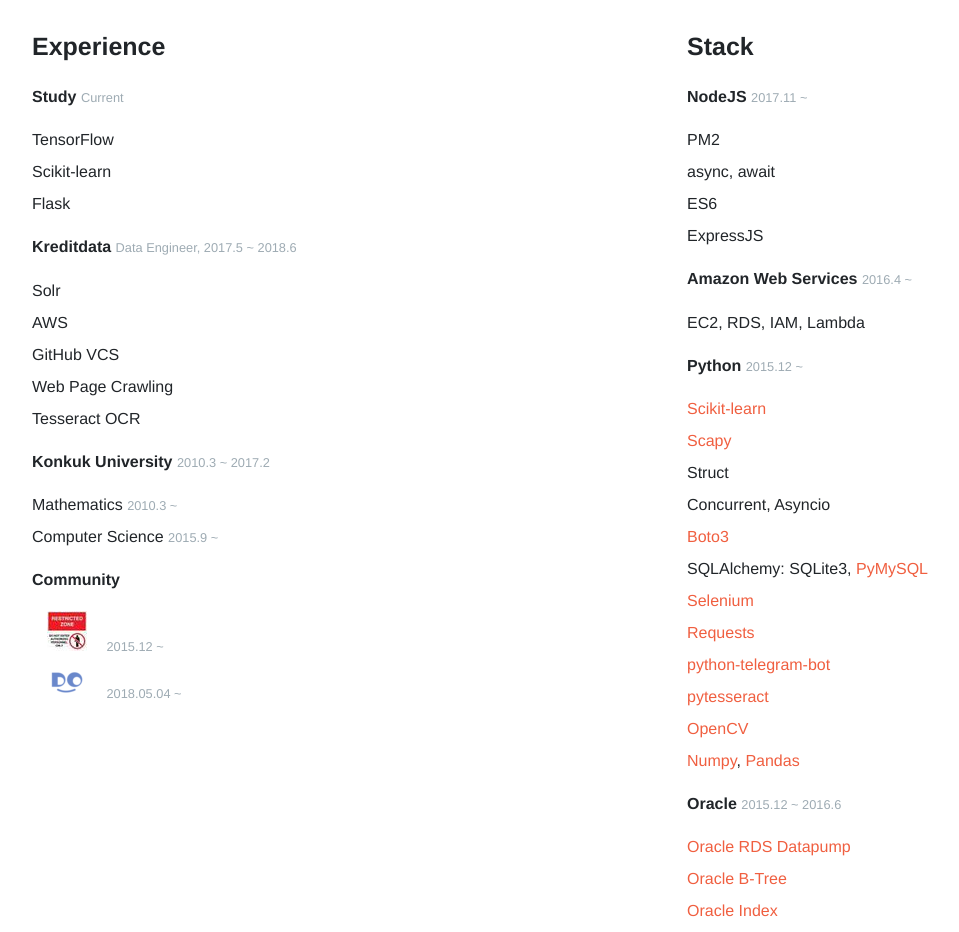
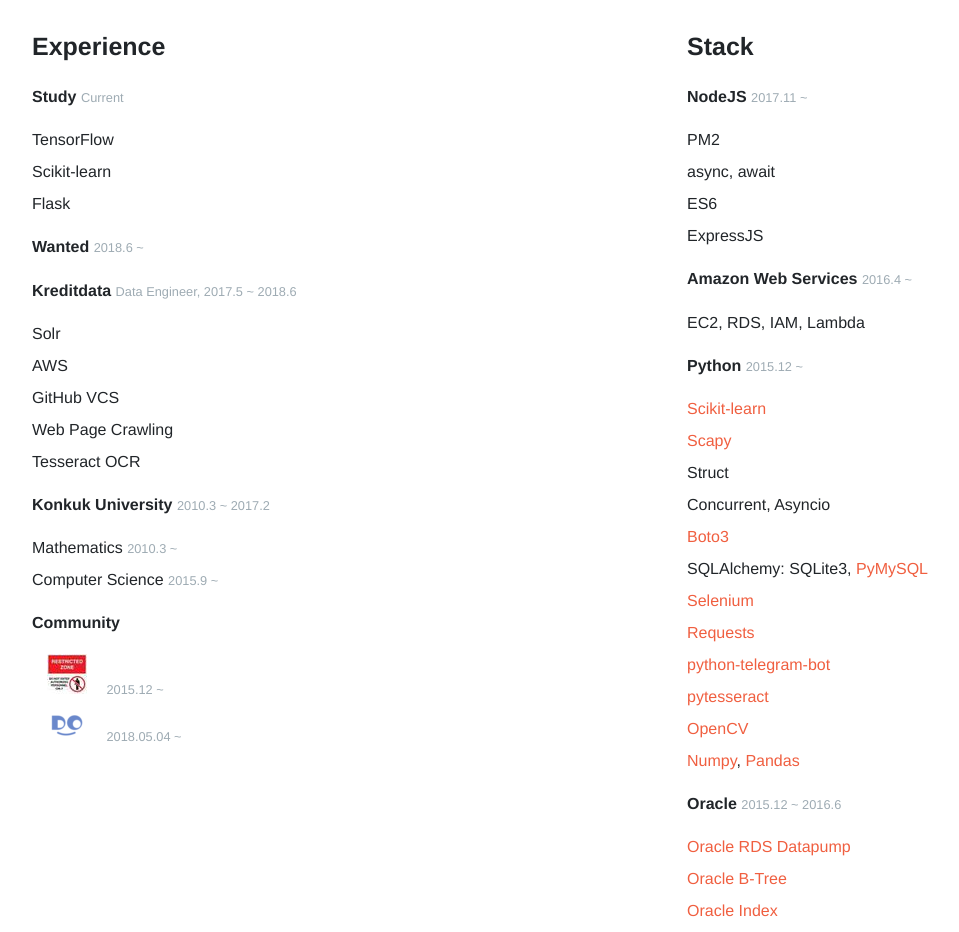
Before and after one commit to jongwony/flask_blog, a Python web app: template templates/about.html in a window 1280 px wide. Shown: the part 509-1441 px from the top of that part, without its empty margins (1-960 px from the left). Run offline with Jinja, Linux system fonts and the light colour scheme; the template is opened without the code that fills it, so the values that code supplies are empty; the page is wider than the window, and the part outside it is not shown; some libraries are stand-ins or nearby versions.

Commit message:
add about, gitignore

```diff
--- a/templates/about.html
+++ b/templates/about.html
@@ -66,6 +66,10 @@
                 <dd>Scikit-learn</dd>
                 <dd>Flask</dd>
             </dl>
+
+            <dt>Wanted
+                <span class="date"><small>2018.6 ~</small></span>
+            </dt>
 
             <dt>Kreditdata
                 <span class="date"><small>Data Engineer, 2017.5 ~ 2018.6</small></span>
```
Also changed, not shown: 1 other file.
